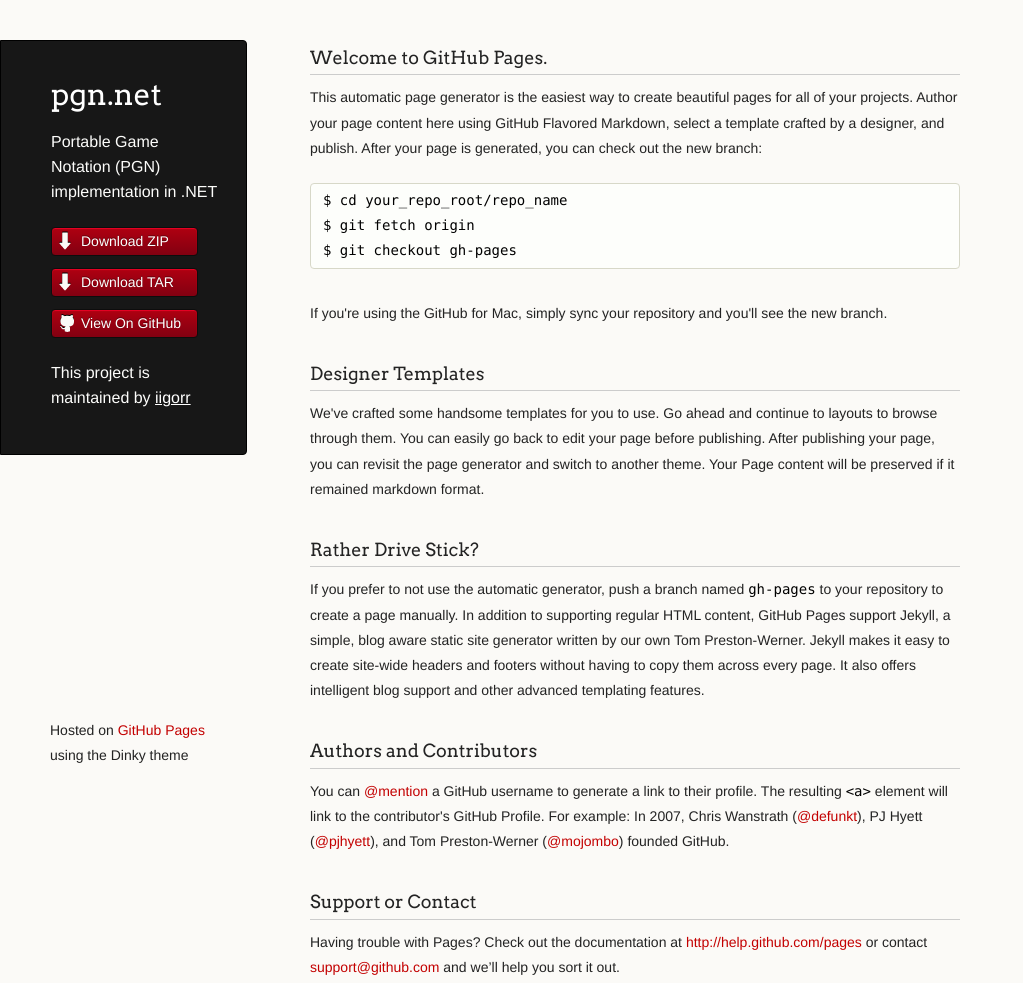
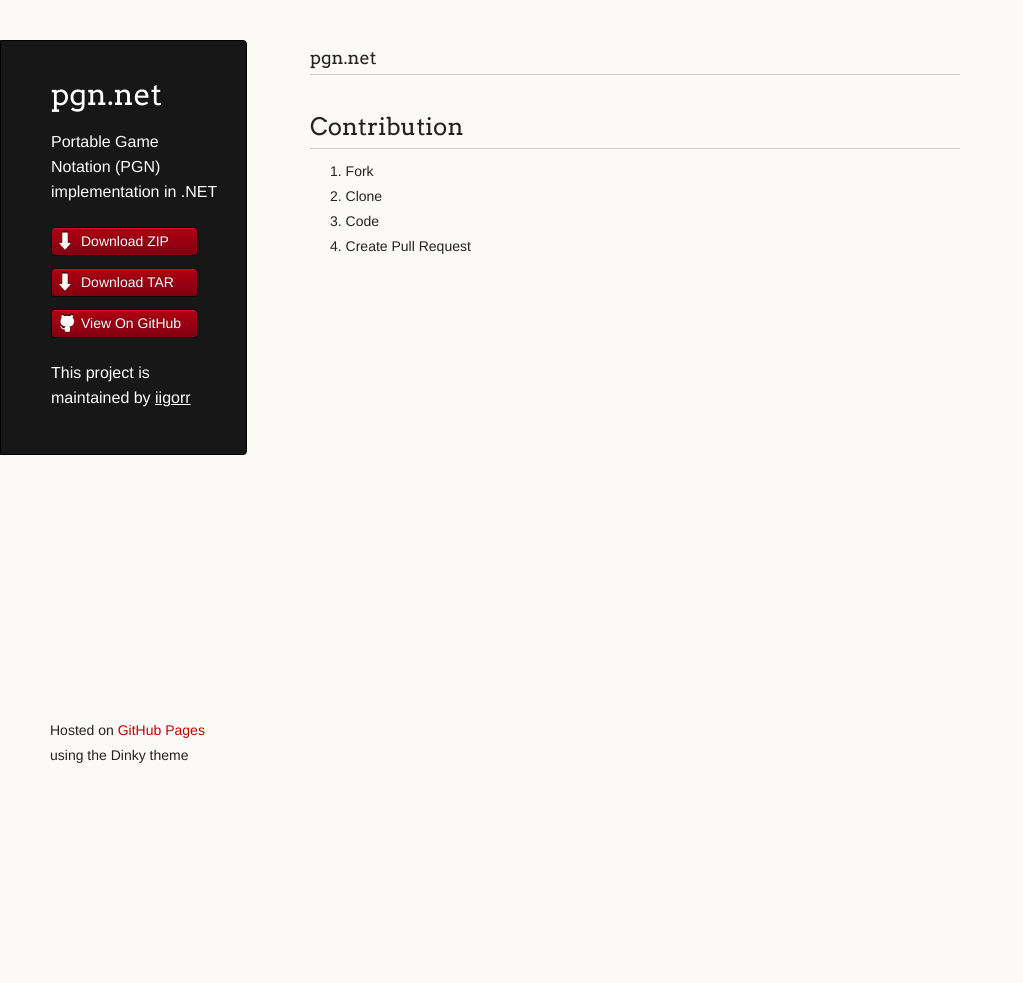
Before and after one commit to iigorr/pgn.net, a plain HTML site: page index.html in a window 1280 px wide. Shown: the whole page, without its empty margins (0-1023 px from the left). After the commit the page ends 800 px from the top, so only its background shows below. Drawn offline with Linux system fonts and the light colour scheme.

```diff
--- a/index.html
+++ b/index.html
@@ -31,36 +31,17 @@
       </header>
       <section>
         <h3>
-<a name="welcome-to-github-pages" class="anchor" href="#welcome-to-github-pages"><span class="octicon octicon-link"></span></a>Welcome to GitHub Pages.</h3>
+<a name="pgnnet" class="anchor" href="#pgnnet"><span class="octicon octicon-link"></span></a>pgn.net</h3>
 
-<p>This automatic page generator is the easiest way to create beautiful pages for all of your projects. Author your page content here using GitHub Flavored Markdown, select a template crafted by a designer, and publish. After your page is generated, you can check out the new branch:</p>
+<h2>
+<a name="contribution" class="anchor" href="#contribution"><span class="octicon octicon-link"></span></a>Contribution</h2>
 
-<pre><code>$ cd your_repo_root/repo_name
-$ git fetch origin
-$ git checkout gh-pages
-</code></pre>
-
-<p>If you're using the GitHub for Mac, simply sync your repository and you'll see the new branch.</p>
-
-<h3>
-<a name="designer-templates" class="anchor" href="#designer-templates"><span class="octicon octicon-link"></span></a>Designer Templates</h3>
-
-<p>We've crafted some handsome templates for you to use. Go ahead and continue to layouts to browse through them. You can easily go back to edit your page before publishing. After publishing your page, you can revisit the page generator and switch to another theme. Your Page content will be preserved if it remained markdown format.</p>
-
-<h3>
-<a name="rather-drive-stick" class="anchor" href="#rather-drive-stick"><span class="octicon octicon-link"></span></a>Rather Drive Stick?</h3>
-
-<p>If you prefer to not use the automatic generator, push a branch named <code>gh-pages</code> to your repository to create a page manually. In addition to supporting regular HTML content, GitHub Pages support Jekyll, a simple, blog aware static site generator written by our own Tom Preston-Werner. Jekyll makes it easy to create site-wide headers and footers without having to copy them across every page. It also offers intelligent blog support and other advanced templating features.</p>
-
-<h3>
-<a name="authors-and-contributors" class="anchor" href="#authors-and-contributors"><span class="octicon octicon-link"></span></a>Authors and Contributors</h3>
-
-<p>You can <a href="https://github.com/blog/821" class="user-mention">@mention</a> a GitHub username to generate a link to their profile. The resulting <code>&lt;a&gt;</code> element will link to the contributor's GitHub Profile. For example: In 2007, Chris Wanstrath (<a href="https://github.com/defunkt" class="user-mention">@defunkt</a>), PJ Hyett (<a href="https://github.com/pjhyett" class="user-mention">@pjhyett</a>), and Tom Preston-Werner (<a href="https://github.com/mojombo" class="user-mention">@mojombo</a>) founded GitHub.</p>
-
-<h3>
-<a name="support-or-contact" class="anchor" href="#support-or-contact"><span class="octicon octicon-link"></span></a>Support or Contact</h3>
-
-<p>Having trouble with Pages? Check out the documentation at <a href="http://help.github.com/pages">http://help.github.com/pages</a> or contact <a href="mailto:support@github.com">support@github.com</a> and we’ll help you sort it out.</p>
+<ol>
+<li>Fork</li>
+<li>Clone</li>
+<li>Code</li>
+<li>Create Pull Request</li>
+</ol>
       </section>
       <footer>
         <p><small>Hosted on <a href="https://pages.github.com">GitHub Pages</a> using the Dinky theme</small></p>
```
Also changed, not shown: params.json (+1 -1 lines).
